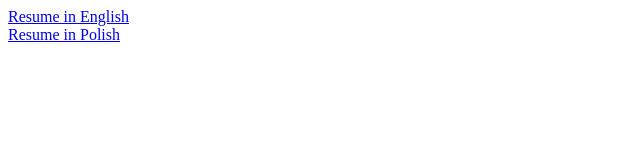
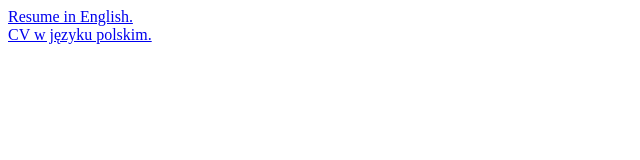
Before and after one commit to Pawel-Marcin-Chojnacki/Pawel-Marcin-Chojnacki.github.io, a plain HTML site: page index.html in a window 1280 px wide. Shown: the full height of the page, 0-640 px from the left. Drawn offline with Linux system fonts and the light colour scheme.

Commit message:
Link to polish CV has a polish description.

```diff
--- a/index.html
+++ b/index.html
@@ -1,3 +1,3 @@
-<a href="https://github.com/Pawel-Marcin-Chojnacki/cv/raw/master/Pawel-Chojnacki-english.pdf">Resume in English</a>
+<a href="https://github.com/Pawel-Marcin-Chojnacki/cv/raw/master/Pawel-Chojnacki-english.pdf">Resume in English.</a>
 <br>
-<a href="https://github.com/Pawel-Marcin-Chojnacki/cv/raw/master/Pawel-Chojnacki-polish.pdf">Resume in Polish</a>
+<a href="https://github.com/Pawel-Marcin-Chojnacki/cv/raw/master/Pawel-Chojnacki-polish.pdf">CV w języku polskim.</a>
```
